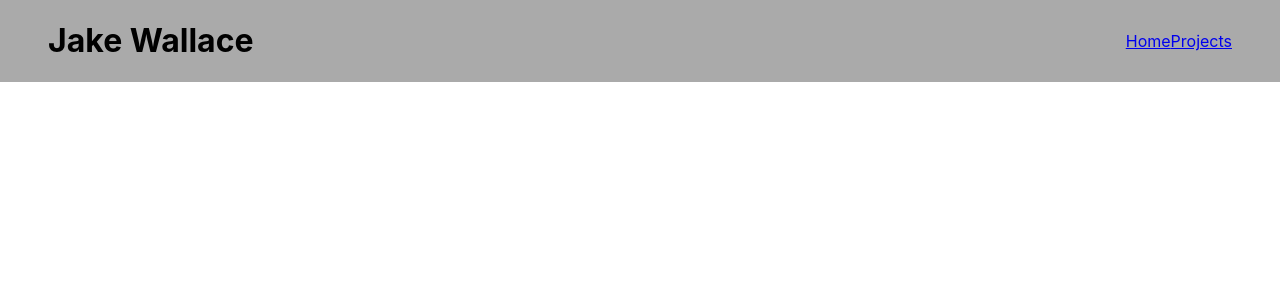
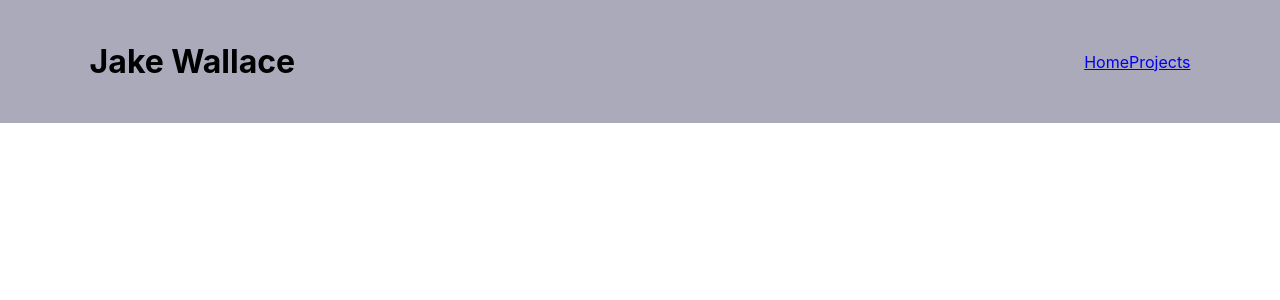
Before and after one commit to Jake-W95/Portfolio, a React (Create React App) app: page / in a window 1280 px wide. Shown: the top 300 px of the page. Built offline with nearby package versions, Linux system fonts and the light colour scheme.

Commit message:
more pointless styles

```diff
--- a/src/components/Header.js
+++ b/src/components/Header.js
@@ -5,8 +5,10 @@ const styles = {
         display: 'flex',
         justifyContent: 'space-between',
         alignItems: 'center',
-        backgroundColor: '#aaa',
-        padding: '0 3rem'
+        backgroundColor: '#aab',
+        padding: '1.3rem 7%',
+        textDecoration: 'none'
+
 
 
     }
```
